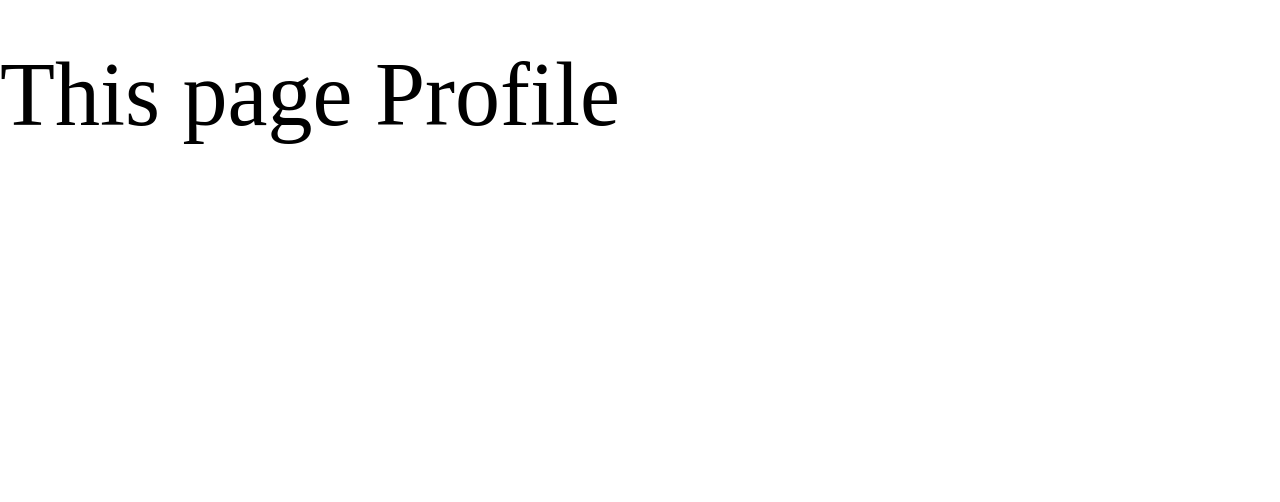
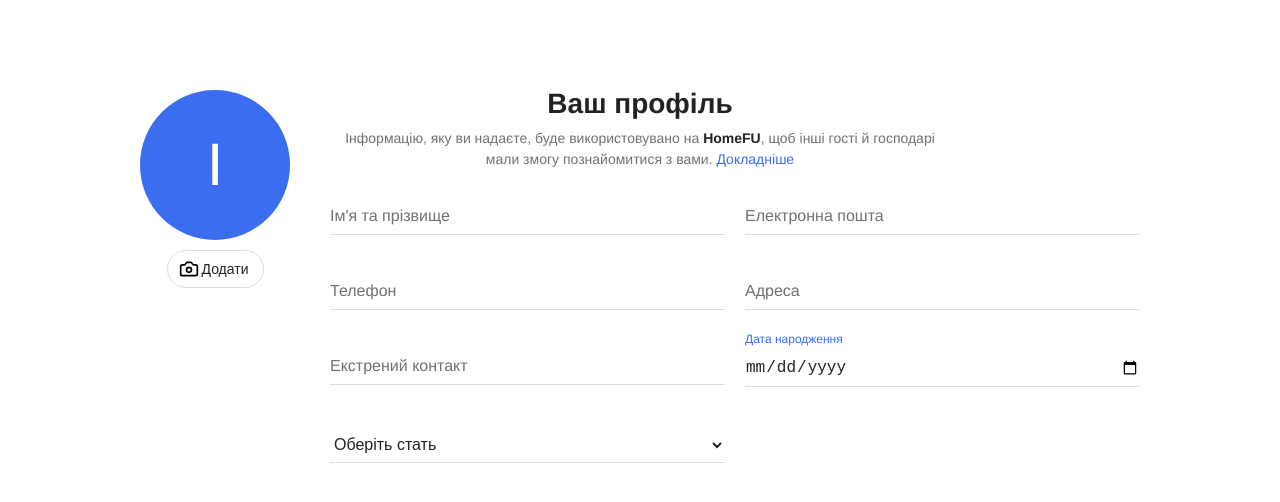
Before and after one commit to HomeFU/home-fu-frontend-public, a React (Vite) app in the folder home-fu/: page /profile in a window 1280 px wide. Shown: the top 502 px of the page. Built offline with nearby package versions, Linux system fonts and the light colour scheme; a web font is replaced by a local one.

Commit message:
added profile lyaout

```diff
--- a/home-fu/src/pages/Profile/Profile.tsx
+++ b/home-fu/src/pages/Profile/Profile.tsx
@@ -1,7 +1,72 @@
-import style from "./profile.module.scss";
+import type React from "react"
+import styles from "./profile.module.scss"
+import cameraIcon from "..//..//assets/icons/cameraIcon.svg"
+export const Profile: React.FC = () => {
+    return (
+        <div className={styles.profileContainer}>
+            <div className={styles.profileHeader}>
+                <h1>Ваш профіль</h1>
+                <p className={styles.profileDescription}>
+                    Інформацію, яку ви надаєте, буде використовувано на <span className={styles.brandName}>HomeFU</span>, щоб інші
+                    гості й господарі мали змогу познайомитися з вами.{" "}
+                    <a href="#" className={styles.moreLink}>
+                        Докладніше
+                    </a>
+                </p>
+            </div>
 
-export const Profile = () => {
-    return (
-        <h1 className={style.title}>This page Profile</h1>
+            <div className={styles.profileContent}>
+                <div className={styles.avatarSection}>
+                    <div className={styles.avatar}>
+                        <div className={styles.avatarPlaceholder}>I</div>
+                    </div>
+                    <button className={styles.avatarUpload}>
+                        <img src={cameraIcon} alt="Camera" className={styles.cameraIcon} />
+                        Додати
+                    </button>
+                </div>
+
+                <div className={styles.fieldsGrid}>
+                    <div className={styles.field}>
+                        <input type="text" className={styles.fieldInput} placeholder=" " />
+                        <span className={styles.fieldLabel}>Ім'я та прізвище</span>
+                    </div>
+
+                    <div className={styles.field}>
+                        <input type="email" className={styles.fieldInput} placeholder=" " />
+                        <span className={styles.fieldLabel}>Електронна пошта</span>
+                    </div>
+
+                    <div className={styles.field}>
+                        <input type="tel" className={styles.fieldInput} placeholder=" " />
+                        <span className={styles.fieldLabel}>Телефон</span>
+                    </div>
+
+                    <div className={styles.field}>
+                        <input type="text" className={styles.fieldInput} placeholder=" " />
+                        <span className={styles.fieldLabel}>Адреса</span>
+                    </div>
+
+                    <div className={styles.field}>
+                        <input type="text" className={styles.fieldInput} placeholder=" " />
+                        <span className={styles.fieldLabel}>Екстрений контакт</span>
+                    </div>
+                    <div className={styles.field}>
+                        <input type="date" className={styles.fieldInput} placeholder=" " />
+                        <span className={styles.fieldLabel}>Дата народження</span>
+                    </div>
+                    <div className={styles.field}>
+                        <select className={styles.fieldInput}>
+                            <option value="">Оберіть стать</option>
+                            <option value="male">Чоловіча</option>
+                            <option value="female">Жіноча</option>
+                            <option value="other">Інша</option>
+                        </select>
+                    </div>
+                </div>
+            </div>
+        </div>
     )
 }
+
+export default Profile
--- a/home-fu/src/pages/Profile/profile.module.scss
+++ b/home-fu/src/pages/Profile/profile.module.scss
@@ -1,3 +1,133 @@
-.title {
-    font-size: 90px;
-}
+@mixin text($font-weight, $font-size, $color) {
+    font-weight: $font-weight;
+    font-size: $font-size;
+    color: $color;
+  }
+
+  .profileContainer {
+    max-width: 1000px;
+    margin: 0 auto;
+    padding: 40px 20px;
+    font-family: 'Helvetica Neue', Arial, sans-serif;
+    background-color: #fff;
+  }
+
+  .profileHeader {
+    margin-bottom: 30px;
+    text-align: center;
+
+    h1 {
+      @include text(600, 28px, #222);
+      margin-bottom: 10px;
+    }
+  }
+
+  .profileDescription {
+    @include text(400, 14px, #717171);
+    max-width: 600px;
+    margin: 0 auto;
+    line-height: 1.5;
+  }
+
+  .brandName {
+    @include text(700, 14px, #222);
+  }
+
+  .moreLink {
+    @include text(400, 14px, #3a6df0);
+    text-decoration: none;
+
+    &:hover {
+      text-decoration: underline;
+    }
+  }
+
+  .profileContent {
+    display: flex;
+    gap: 40px;
+
+    @media (max-width: 768px) {
+      flex-direction: column;
+    }
+  }
+
+  .avatarSection {
+    display: flex;
+    flex-direction: column;
+    align-items: center;
+    margin-top: -110px;
+  }
+
+  .avatar {
+    width: 150px;
+    height: 150px;
+    border-radius: 50%;
+    background-color: #3a6df0;
+    color: white;
+    display: flex;
+    align-items: center;
+    justify-content: center;
+    font-size: 60px;
+    margin-bottom: 10px;
+  }
+
+  .avatarUpload {
+    border: 1px solid #ddd;
+    border-radius: 20px;
+    padding: 8px 14px;
+    @include text(500, 14px, #222);
+    cursor: pointer;
+    display: flex;
+    justify-content: center;
+    align-items: center;
+  }
+    .cameraIcon {
+        height: 20px;
+        position: relative;
+        left: -3px;
+  }
+
+  .fieldsGrid {
+    flex: 1;
+    display: grid;
+    grid-template-columns: repeat(2, 1fr);
+    column-gap: 20px;
+    row-gap: 40px;
+
+    @media (max-width: 768px) {
+      grid-template-columns: 1fr;
+    }
+  }
+
+  .field {
+    position: relative;
+
+    .fieldLabel {
+      position: absolute;
+      left: 0;
+      top: 8px;
+      @include text(500, 16px, #717171);
+      transition: all 0.2s;
+      pointer-events: none;
+    }
+
+    .fieldInput {
+      width: 100%;
+      border: none;
+      border-bottom: 1px solid #ddd;
+      padding: 8px 0;
+      @include text(400, 16px, #222);
+      outline: none;
+      background: transparent;
+
+      &:focus {
+        border-bottom-color: #3a6df0;
+      }
+
+      &:focus + .fieldLabel,
+      &:not(:placeholder-shown) + .fieldLabel {
+        transform: translateY(-25px);
+        @include text(500, 12px, #3a6df0);
+      }
+    }
+  }
```
Also changed, not shown: home-fu/src/assets/icons/cameraIcon.svg (added).
